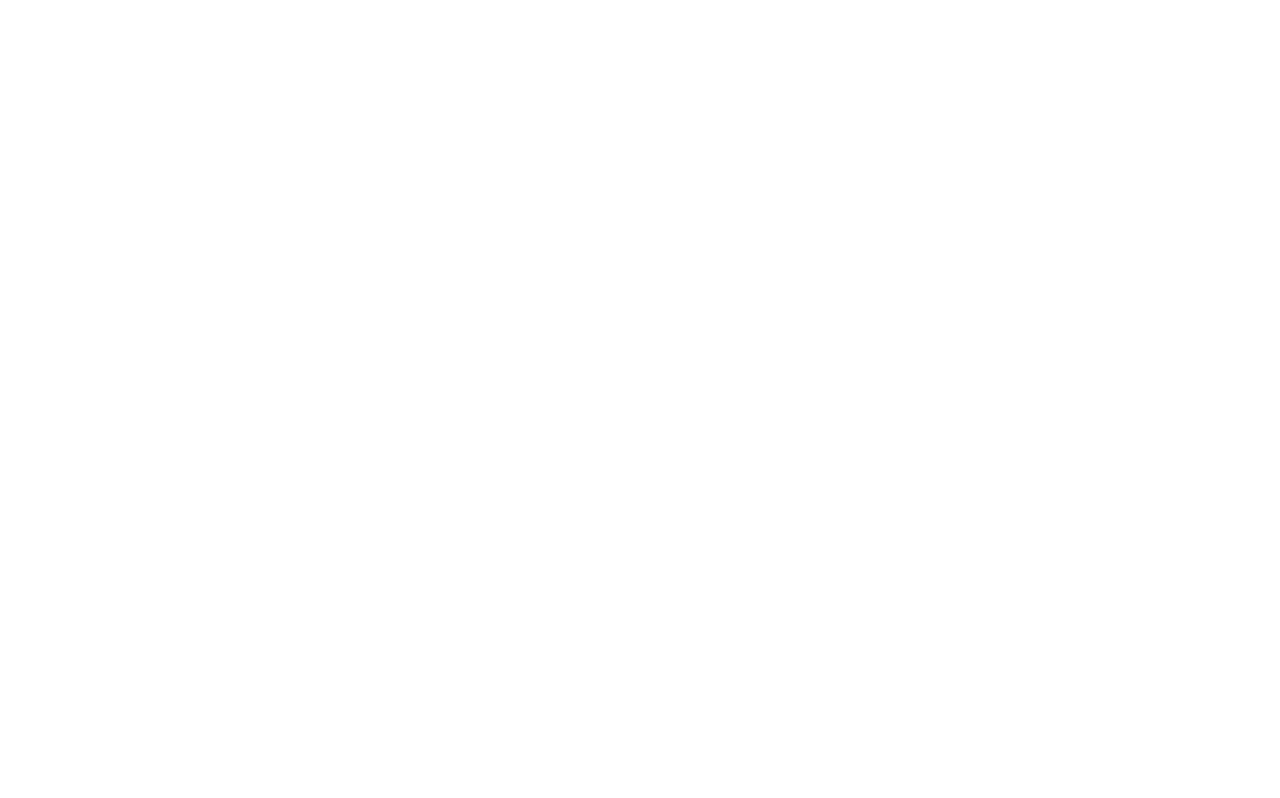
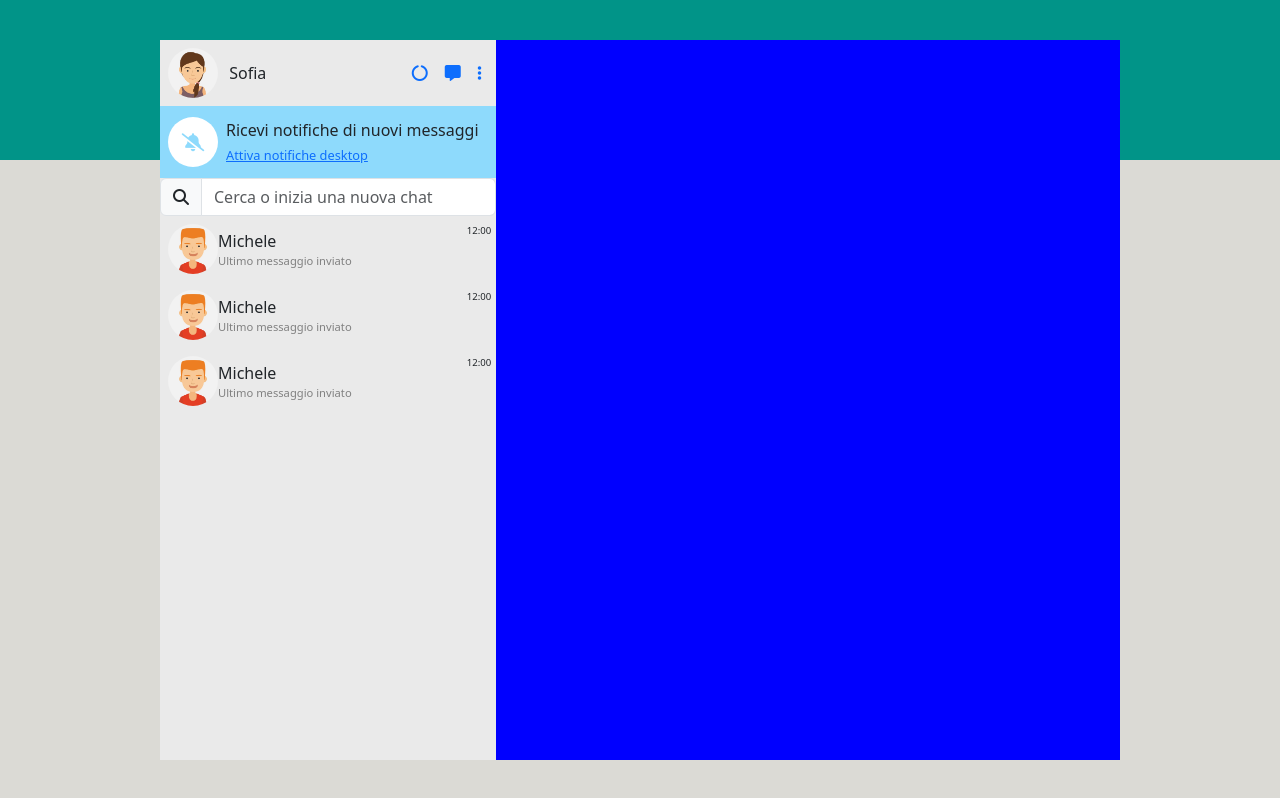
Before and after one commit to Andreaserra1997/vue-boolzapp, a plain HTML site: page index.html in a window 1280 px wide. Drawn offline with nearby package versions, Linux system fonts and the light colour scheme.

Commit message:
add img square-left

```diff
--- a/assets/style.css
+++ b/assets/style.css
@@ -0,0 +1,115 @@
+/* General Style */
+
+* {
+    margin: 0;
+    padding: 0;
+    box-sizing: border-box;
+}
+
+body {
+    display: flex;
+    justify-content: center;
+    align-items: center;
+    height: 100vh;
+    background: linear-gradient(
+        to bottom,
+        #019488 20%,
+        #DBDAD5 20%
+    );
+}
+
+.content {
+    display: flex;
+    height: 90%;
+    width: 75%;
+}
+
+img {
+    width: 50px;
+    height: 50px;
+    border-radius: 50%;
+}
+
+/* Start square-left */
+
+.square-left {
+    height: 100%;
+    width: 35%;
+    background-color: #EAEAEA;
+}
+
+.top-bar-left {
+    display: flex;
+    align-items: center;
+    justify-content: space-between;
+}
+
+.my-avatar,
+.avatar {
+    display: flex;
+    align-items: center;
+    padding: .5rem 0 .5rem .5rem;
+}
+
+.name-avatar {
+    padding-left: .7rem;
+}
+
+.icon-top-bar {
+    padding: .5rem;
+}
+
+.icon-top-bar i {
+    padding-inline: .4rem;
+}
+
+.bar-settings {
+    display: flex;
+    align-items: center;
+    background-color: #8EDAFC;
+    padding-top: .7rem;
+    padding-bottom: .7rem;
+    padding-inline: .5rem;
+}
+
+.bar-settings i {
+    width: 50px;
+    height: 50px;
+    display: inline-block;
+    text-align: center;
+    line-height: 50px;
+    border-radius: 50%;
+    font-size: 18px;
+    background-color: white;
+}
+
+.text-settings {
+    padding-left: .5rem;
+}
+
+.text-settings a{
+    font-size: .8rem;
+}
+
+.text-last-message {
+    font-size: .7rem;
+    color: gray;
+}
+
+.hours {
+    align-self: flex-start;
+    font-size: .6rem;
+    flex: 1 0 auto;
+    text-align: end;
+    padding-right: .3rem;
+}
+
+
+/* Start square-right */
+
+.square-right {
+    display: flex;
+    height: 100%;
+    width: 65%;
+    background-color: blue;
+}
--- a/index.html
+++ b/index.html
@@ -5,10 +5,64 @@
     <meta http-equiv="X-UA-Compatible" content="IE=edge">
     <meta name="viewport" content="width=device-width, initial-scale=1.0">
     <title>Boolzapp</title>
+    <link rel="stylesheet" href="https://cdnjs.cloudflare.com/ajax/libs/font-awesome/6.4.0/css/all.min.css" integrity="sha512-iecdLmaskl7CVkqkXNQ/ZH/XLlvWZOJyj7Yy7tcenmpD1ypASozpmT/E0iPtmFIB46ZmdtAc9eNBvH0H/ZpiBw==" crossorigin="anonymous" referrerpolicy="no-referrer" />
+    <link href="https://cdn.jsdelivr.net/npm/bootstrap@5.3.0-alpha3/dist/css/bootstrap.min.css" rel="stylesheet" integrity="sha384-KK94CHFLLe+nY2dmCWGMq91rCGa5gtU4mk92HdvYe+M/SXH301p5ILy+dN9+nJOZ" crossorigin="anonymous">
     <link rel="stylesheet" href="assets/style.css">
     <script src="js/script.js" defer></script>
 </head>
 <body>
-
+    <div class="content">
+        <div class="square-left">
+            <div class="top-bar-left">
+                <div class="my-avatar">
+                    <img src="img/avatar_io.jpg">
+                    <span class="name-avatar">Sofia</span>
+                </div>
+                <div class="icon-top-bar">
+                    <a href="#"><i class="fa-solid fa-circle-notch"></i></a>
+                    <a href="#"><i class="fa-solid fa-message"></i></a>
+                    <a href="#"><i class="fa-solid fa-ellipsis-vertical"></i></a>
+                </div>
+            </div>
+            <div class="bar-settings">
+                <a href="#"><i class="fa-solid fa-bell-slash" style="color: #8EDAFC;"></i></a>
+                <div class="text-settings">
+                    <div>Ricevi notifiche di nuovi messaggi</div>
+                    <a href="#">Attiva notifiche desktop</a>
+                </div>
+            </div>
+            <div class="search">
+                <div class="input-group flex-nowrap">
+                    <span class="input-group-text" id="addon-wrapping"><i class="fa-solid fa-magnifying-glass"></i></span>
+                    <input type="text" class="form-control" placeholder="Cerca o inizia una nuova chat" aria-label="Username" aria-describedby="addon-wrapping">
+                </div>
+            </div>
+            <div class="avatar">
+                <img src="img/avatar_1.jpg">
+                <div class="text-avatar">
+                    <div>Michele</div>
+                    <div class="text-last-message">Ultimo messaggio inviato</div>
+                </div>
+                <div class="hours">12:00</div>
+            </div>
+            <div class="avatar">
+                <img src="img/avatar_1.jpg">
+                <div class="text-avatar">
+                    <div>Michele</div>
+                    <div class="text-last-message">Ultimo messaggio inviato</div>
+                </div>
+                <div class="hours">12:00</div>
+            </div>
+            <div class="avatar">
+                <img src="img/avatar_1.jpg">
+                <div class="text-avatar">
+                    <div>Michele</div>
+                    <div class="text-last-message">Ultimo messaggio inviato</div>
+                </div>
+                <div class="hours">12:00</div>
+            </div>
+        </div>
+        <div class="square-right"></div>
+    </div>
 </body>
 </html>
```
